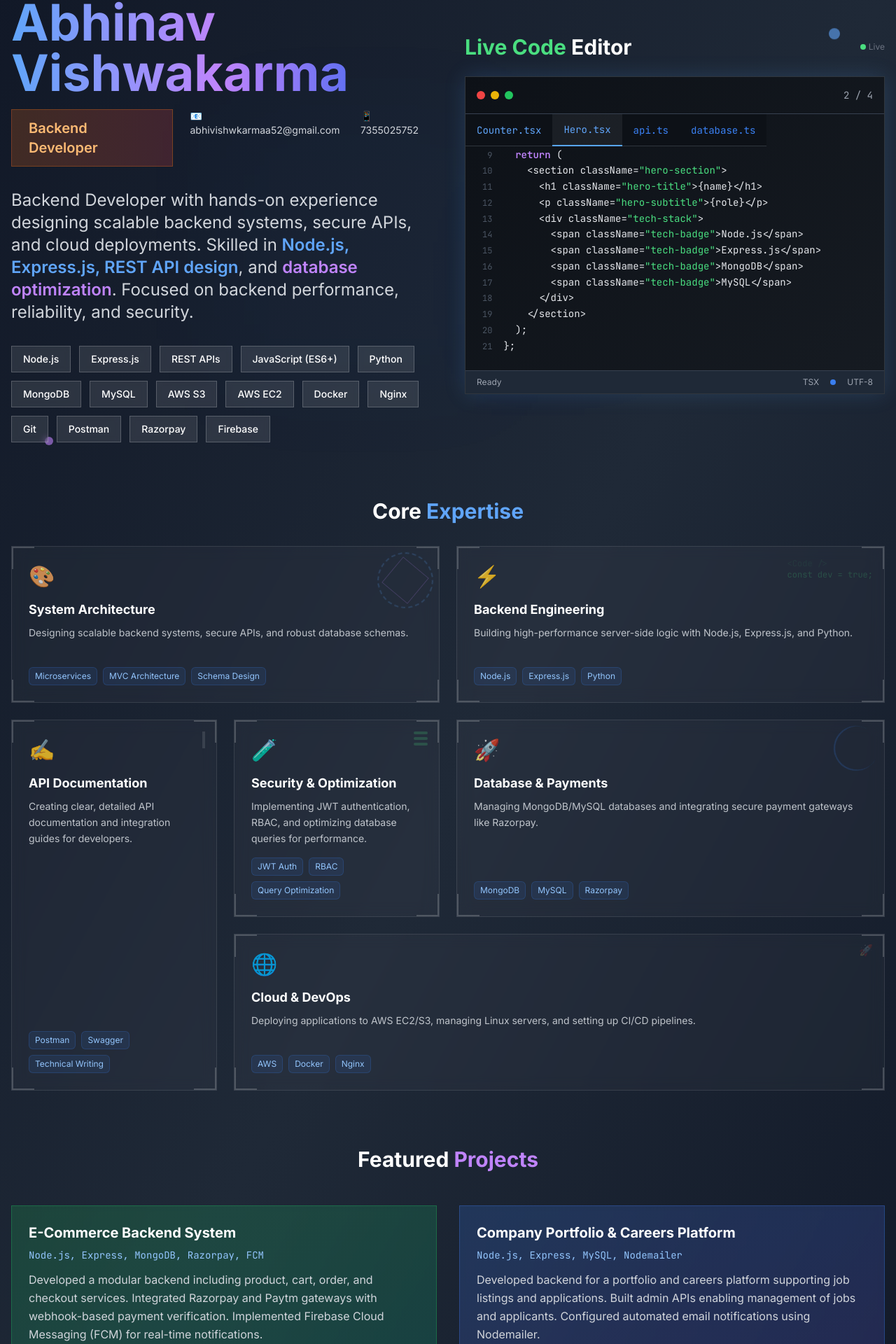
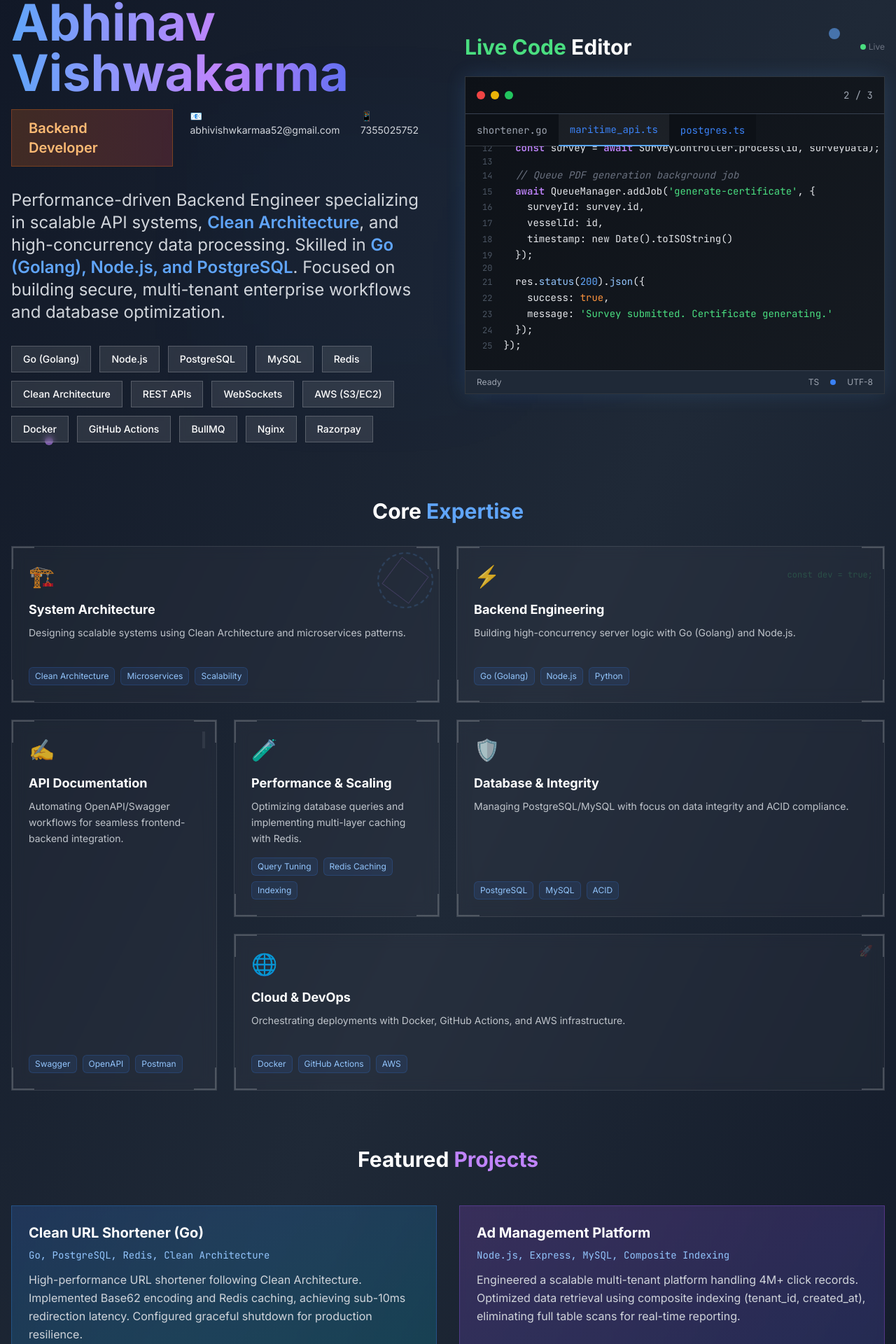
Before and after one commit to Abhinav-vishwkarmaa/portfolio, a React (Vite) app: page / in a window 1280 px wide. Shown: the part 36-1956 px from the top of the page at 70% size. Built offline with nearby package versions, Linux system fonts and the light colour scheme; the HTML template or start-up script is replaced by a standard one.

Commit message:
refactored website

```diff
--- a/src/App.jsx
+++ b/src/App.jsx
@@ -96,9 +96,8 @@ const App = () => {
               animate={{ opacity: 1 }}
               transition={{ duration: 0.8, delay: 0.8 }}
             >
-              Backend Developer with hands-on experience designing scalable backend systems, secure APIs, and cloud deployments. Skilled in{' '}
-              <span className="text-blue-400 font-semibold">Node.js, Express.js, REST API design</span>, and{' '}
-              <span className="text-purple-400 font-semibold">database optimization</span>. Focused on backend performance, reliability, and security.
+              Performance-driven Backend Engineer specializing in scalable API systems, <span className="text-blue-400 font-semibold">Clean Architecture</span>, and high-concurrency data processing. Skilled in{' '}
+              <span className="text-blue-400 font-semibold">Go (Golang), Node.js, and PostgreSQL</span>. Focused on building secure, multi-tenant enterprise workflows and database optimization.
 
             </motion.p>
 
@@ -110,9 +109,9 @@ const App = () => {
               transition={{ duration: 0.8, delay: 1.0 }}
             >
               {[
-                'Node.js', 'Express.js', 'REST APIs', 'JavaScript (ES6+)', 'Python',
-                'MongoDB', 'MySQL', 'AWS S3', 'AWS EC2', 'Docker',
-                'Nginx', 'Git', 'Postman', 'Razorpay', 'Firebase'
+                'Go (Golang)', 'Node.js', 'PostgreSQL', 'MySQL', 'Redis',
+                'Clean Architecture', 'REST APIs', 'WebSockets', 'AWS (S3/EC2)', 'Docker',
+                'GitHub Actions', 'BullMQ', 'Nginx', 'Razorpay'
               ].map((tech, index) => (
                 <motion.span
                   key={tech}
@@ -201,32 +200,60 @@ const App = () => {
           <div className="grid grid-cols-1 md:grid-cols-2 gap-8">
             {[
               {
-                title: "E-Commerce Backend System",
-                tech: "Node.js, Express, MongoDB, Razorpay, FCM",
-                description: "Developed a modular backend including product, cart, order, and checkout services. Integrated Razorpay and Paytm gateways with webhook-based payment verification. Implemented Firebase Cloud Messaging (FCM) for real-time notifications.",
-                color: "from-green-500/20 to-emerald-500/20 border-green-500/30"
+                title: "Clean URL Shortener (Go)",
+                tech: "Go, PostgreSQL, Redis, Clean Architecture",
+                description: "High-performance URL shortener following Clean Architecture. Implemented Base62 encoding and Redis caching, achieving sub-10ms redirection latency. Configured graceful shutdown for production resilience.",
+                color: "from-blue-500/20 to-cyan-500/20 border-blue-500/30",
+                link: "https://github.com/your-username/go-shortener" // Placeholder github link
               },
               {
-                title: "Company Portfolio & Careers Platform",
-                tech: "Node.js, Express, MySQL, Nodemailer",
-                description: "Developed backend for a portfolio and careers platform supporting job listings and applications. Built admin APIs enabling management of jobs and applicants. Configured automated email notifications using Nodemailer.",
-                color: "from-blue-500/20 to-indigo-500/20 border-blue-500/30"
+                title: "Ad Management Platform",
+                tech: "Node.js, Express, MySQL, Composite Indexing",
+                description: "Engineered a scalable multi-tenant platform handling 4M+ click records. Optimized data retrieval using composite indexing (tenant_id, created_at), eliminating full table scans for real-time reporting.",
+                color: "from-purple-500/20 to-indigo-500/20 border-purple-500/30",
+                link: "https://track-myads.com"
+              },
+              {
+                title: "Maritime Inspection Workflow",
+                tech: "Node.js, PostgreSQL, BullMQ, Swagger UI",
+                description: "Built a mission-critical certification engine managing vessel flags and inspections. Implemented asynchronous document processing with BullMQ and automated Swagger documentation workflows.",
+                color: "from-emerald-500/20 to-teal-500/20 border-emerald-500/30",
+                link: "https://grclass.com"
+              },
+              {
+                title: "E-Commerce Backend",
+                tech: "Node.js, Express, MongoDB, Payment Gateways",
+                description: "Developed modular backend for checkouts and dashboards. Integrated idempotent payment gateways (Razorpay/Paytm) with secure webhook verification to prevent duplicate transactions.",
+                color: "from-orange-500/20 to-amber-500/20 border-orange-500/30",
+                link: "#"
               }
             ].map((project, index) => (
               <motion.div
                 key={project.title}
-                className={`bg-gradient-to-br ${project.color} backdrop-blur-sm p-6 border`}
+                className={`bg-gradient-to-br ${project.color} backdrop-blur-sm p-6 border cursor-pointer group relative overflow-hidden`}
                 initial={{ opacity: 0, y: 30 }}
                 animate={{ opacity: 1, y: 0 }}
                 transition={{ delay: 2.2 + index * 0.2, duration: 0.6 }}
+                onClick={() => project.link && project.link !== '#' && window.open(project.link, '_blank')}
                 whileHover={{
                   scale: 1.02,
+                  y: -5,
                   transition: { duration: 0.2 }
                 }}
               >
-                <h3 className="text-xl font-bold mb-2">{project.title}</h3>
+                <div className="flex justify-between items-start mb-2">
+                  <h3 className="text-xl font-bold">{project.title}</h3>
+                  {project.link && project.link !== '#' && (
+                    <span className="text-blue-400 opacity-0 group-hover:opacity-100 transition-opacity">
+                      ↗
+                    </span>
+                  )}
+                </div>
                 <div className="text-sm text-blue-300 mb-3 font-mono">{project.tech}</div>
                 <p className="text-gray-300 leading-relaxed">{project.description}</p>
+
+                {/* Hover Glow Effect */}
+                <div className="absolute inset-0 bg-white/5 opacity-0 group-hover:opacity-100 transition-opacity duration-300 pointer-events-none" />
               </motion.div>
             ))}
           </div>
@@ -247,7 +274,7 @@ const App = () => {
                 <h4 className="font-semibold text-white">B.Tech in Computer Science & Engineering</h4>
                 <p className="text-gray-300">Dr. Ambedkar Institute of Technology for Handicapped</p>
                 <p className="text-sm text-gray-400">Kanpur, India</p>
-                <p className="text-sm text-blue-300">2020 -- 2024 • CGPA: 7.4</p>
+                <p className="text-sm text-blue-300">2022 -- 2026 • CGPA: 7.4</p>
               </div>
             </div>
           </div>
@@ -261,22 +288,22 @@ const App = () => {
                 <p className="text-sm text-gray-400">Sep 2025 -- Present</p>
                 <p className="text-sm text-orange-300 mt-1">Remote</p>
                 <ul className="text-sm text-gray-300 mt-2 space-y-1">
-                  <li>• Maintain backend services using Node.js and Express.js</li>
-                  <li>• Address scalability challenges and reinforce security</li>
-                  <li>• Develop REST APIs and integration layers</li>
-                  <li>• Improve backend performance through debugging</li>
+                  <li>• Architected Maritime Survey engine & automated PDF certification</li>
+                  <li>• Optimized global date-time handling with strict IST layers</li>
+                  <li>• Built asynchronous task queues using BullMQ and Redis</li>
+                  <li>• Automated Swagger documentation & CI/CD workflows</li>
                 </ul>
               </div>
             </div>
           </div>
         </motion.div>
-      </div>
+      </div >
 
       {/* Floating Elements */}
-      <div className="fixed top-20 right-20 w-4 h-4 bg-blue-400 rounded-full animate-bounce opacity-60"></div>
+      < div className="fixed top-20 right-20 w-4 h-4 bg-blue-400 rounded-full animate-bounce opacity-60" ></div >
       <div className="fixed bottom-32 left-16 w-3 h-3 bg-purple-400 rounded-full animate-pulse opacity-60"></div>
       <div className="fixed top-1/3 left-8 w-2 h-2 bg-green-400 rounded-full animate-ping opacity-40"></div>
-    </div>
+    </div >
   );
 };
 
--- a/src/components/BentoGrid.jsx
+++ b/src/components/BentoGrid.jsx
@@ -218,44 +218,44 @@ const BentoGrid = () => {
   const bentoItems = [
     {
       title: "System Architecture",
-      description: "Designing scalable backend systems, secure APIs, and robust database schemas.",
-      icon: "🎨",
-      skills: ["Microservices", "MVC Architecture", "Schema Design"],
+      description: "Designing scalable systems using Clean Architecture and microservices patterns.",
+      icon: "🏗️",
+      skills: ["Clean Architecture", "Microservices", "Scalability"],
       className: "md:col-span-1 lg:col-span-2"
     },
     {
       title: "Backend Engineering",
-      description: "Building high-performance server-side logic with Node.js, Express.js, and Python.",
+      description: "Building high-concurrency server logic with Go (Golang) and Node.js.",
       icon: "⚡",
-      skills: ["Node.js", "Express.js", "Python", "REST APIs"],
+      skills: ["Go (Golang)", "Node.js", "Python", "BullMQ"],
       className: "md:col-span-2 lg:col-span-2"
     },
     {
       title: "API Documentation",
-      description: "Creating clear, detailed API documentation and integration guides for developers.",
+      description: "Automating OpenAPI/Swagger workflows for seamless frontend-backend integration.",
       icon: "✍️",
-      skills: ["Postman", "Swagger", "Technical Writing"],
+      skills: ["Swagger", "OpenAPI", "Postman"],
       className: "md:col-span-1 lg:col-span-1 lg:row-span-2"
     },
     {
-      title: "Security & Optimization",
-      description: "Implementing JWT authentication, RBAC, and optimizing database queries for performance.",
+      title: "Performance & Scaling",
+      description: "Optimizing database queries and implementing multi-layer caching with Redis.",
       icon: "🧪",
-      skills: ["JWT Auth", "RBAC", "Query Optimization"],
+      skills: ["Query Tuning", "Redis Caching", "Indexing"],
       className: "md:col-span-2 lg:col-span-1"
     },
     {
-      title: "Database & Payments",
-      description: "Managing MongoDB/MySQL databases and integrating secure payment gateways like Razorpay.",
-      icon: "🚀",
-      skills: ["MongoDB", "MySQL", "Razorpay", "Paytm"],
+      title: "Database & Integrity",
+      description: "Managing PostgreSQL/MySQL with focus on data integrity and ACID compliance.",
+      icon: "🛡️",
+      skills: ["PostgreSQL", "MySQL", "ACID", "Idempotency"],
       className: "md:col-span-2 lg:col-span-2"
     },
     {
       title: "Cloud & DevOps",
-      description: "Deploying applications to AWS EC2/S3, managing Linux servers, and setting up CI/CD pipelines.",
+      description: "Orchestrating deployments with Docker, GitHub Actions, and AWS infrastructure.",
       icon: "🌐",
-      skills: ["AWS", "Docker", "Nginx", "Linux"],
+      skills: ["Docker", "GitHub Actions", "AWS", "Nginx"],
       className: "md:col-span-1 lg:col-span-3"
     }
   ];
--- a/src/components/CodeEditor.jsx
+++ b/src/components/CodeEditor.jsx
@@ -108,155 +108,94 @@ const CodeEditor = () => {
 
   const codeSnippets = [
     {
-      name: 'Counter.tsx',
-      language: 'tsx',
-      hasPreview: true,
-      content: `import React, { useState } from 'react';
+      name: 'shortener.go',
+      language: 'go',
+      content: `package service
 
-const Counter = () => {
-  const [count, setCount] = useState(0);
+import (
+	"context"
+	"github.com/redis/go-redis/v9"
+)
 
-  return (
-    <div className="counter-container">
-      <h3>Interactive Counter</h3>
-      <div className="count-display">
-        {count}
-      </div>
-      <div className="button-group">
-        <button onClick={() => setCount(c => c - 1)}>
-          - Decrement
-        </button>
-        <button onClick={() => setCount(c => c + 1)}>
-          + Increment
-        </button>
-      </div>
-    </div>
-  );
-};`
+type URLShortener struct {
+	repo  Repository
+	cache *redis.Client
+}
+
+func (s *URLShortener) GetRedirect(ctx context.Context, code string) (string, error) {
+	// Try cache first
+	url, err := s.cache.Get(ctx, "url:"+code).Result()
+	if err == nil {
+		return url, nil
+	}
+
+	// Fallback to DB
+	originalURL, err := s.repo.FindByCode(ctx, code)
+	if err != nil {
+		return "", err
+	}
+
+	// Set cache asynchronously
+	go s.cache.Set(ctx, "url:"+code, originalURL, 0)
+
+	return originalURL, nil}`
     },
     {
-      name: 'Hero.tsx',
-      language: 'tsx',
-      content: `import React from 'react';
+      name: 'maritime_api.ts',
+      language: 'ts',
+      content: `import { Router } from 'express';
+import { SurveyController } from './controllers';
+import { QueueManager } from './queue';
 
-interface HeroProps {
-  name: string;
-  role: string;
-}
+export const maritimeRouter = Router();
 
-export const Hero: React.FC<HeroProps> = ({ name, role }) => {
-  return (
-    <section className="hero-section">
-      <h1 className="hero-title">{name}</h1>
-      <p className="hero-subtitle">{role}</p>
-      <div className="tech-stack">
-        <span className="tech-badge">Node.js</span>
-        <span className="tech-badge">Express.js</span>
-        <span className="tech-badge">MongoDB</span>
-        <span className="tech-badge">MySQL</span>
-      </div>
-    </section>
-  );
-};`
-    },
-    {
-      name: 'api.ts',
-      language: 'ts',
-      content: `import express, { Request, Response } from 'express';
-import jwt from 'jsonwebtoken';
-import { connectDB } from './database';
+maritimeRouter.post('/vessels/:id/submit-survey', async (req, res) => {
+  const { id } = req.params;
+  const surveyData = req.body;
 
-interface OrderRequest {
-  items: Array<{
-    productId: string;
-    quantity: number;
-  }>;
-  paymentMethod: 'UPI' | 'Paytm Wallet';
-}
+  // Process survey logic
+  const survey = await SurveyController.process(id, surveyData);
 
-export const groceryApi = express.Router();
-
-groceryApi.post('/orders', async (req: Request, res: Response) => {
-  try {
-    const { items, paymentMethod } = req.body as OrderRequest;
-
-    const order = await createGroceryOrder({
-      items,
-      paymentMethod,
-      userId: req.user.id
+  // Queue PDF generation background job
+  await QueueManager.addJob('generate-certificate', {
+    surveyId: survey.id,
+    vesselId: id,
+    timestamp: new Date().toISOString()
   });
 
-    const paymentResult = await processPaymentWithPaytm({
-      orderId: order.id,
-      amount: order.total,
-      paymentMethod
+  res.status(200).json({
+    success: true,
+    message: 'Survey submitted. Certificate generating.'
   });
-
-    if (paymentResult.success) {
-      await verifyOtpForOrder(order.id);
-      await generateInvoicePDF(order.id);
-
-      res.json({ success: true, order });
-    } else {
-      res.status(400).json({ error: 'Payment failed' });
-    }
-  } catch (error) {
-    console.error('Order creation error:', error);
-    res.status(500).json({ error: 'Internal server error' });
-  }
 });`
     },
     {
-      name: 'database.ts',
+      name: 'postgres.ts',
       language: 'ts',
-      content: `import mongoose from 'mongoose';
-import mysql from 'mysql2/promise';
+      content: `import { Pool } from 'pg';
 
-const MONGODB_URI = process.env.MONGODB_URI!;
-const MYSQL_CONFIG = {
-  host: process.env.MYSQL_HOST,
-  user: process.env.MYSQL_USER,
-  password: process.env.MYSQL_PASSWORD,
-  database: process.env.MYSQL_DATABASE,
+const pool = new Pool();
+
+export const query = async (text: string, params: any[]) => {
+  const start = Date.now();
+  try {
+    const res = await pool.query(text, params);
+    const duration = Date.now() - start;
+    console.log('executed query', { text, duration, rows: res.rowCount });
+    return res;
+  } catch (err) {
+    console.error('query error', err);
+    throw err;
+  }
 };
 
-export class DatabaseManager {
-  private static instance: DatabaseManager;
-  private mongoConnection: typeof mongoose;
-  private mysqlConnection: mysql.Connection;
-
-  private constructor() {}
-
-  public static getInstance(): DatabaseManager {
-    if (!DatabaseManager.instance) {
-      DatabaseManager.instance = new DatabaseManager();
-    }
-    return DatabaseManager.instance;
-  }
-
-  async connect(): Promise<void> {
-    try {
-      // MongoDB Connection
-      this.mongoConnection = await mongoose.connect(MONGODB_URI);
-      console.log('✅ MongoDB connected');
-
-      // MySQL Connection
-      this.mysqlConnection = await mysql.createConnection(MYSQL_CONFIG);
-      console.log('✅ MySQL connected');
-
-    } catch (error) {
-      console.error('❌ Database connection failed:', error);
-      throw error;
-    }
-  }
-
-  async close(): Promise<void> {
-    await this.mongoConnection.disconnect();
-    await this.mysqlConnection.end();
-  }
-}
-
-export const dbManager = DatabaseManager.getInstance();`
+// composite index optimization helper
+export const optimizeTable = async () => {
+  await query(\`
+    CREATE INDEX IF NOT EXISTS idx_tenant_created
+    ON clicks (tenant_id, created_at DESC)
+  \`, []);
+};`
     }
   ];
 
@@ -350,16 +289,14 @@ export const dbManager = DatabaseManager.getInstance();`
           <div className="flex bg-gray-800 rounded-lg p-1 border border-gray-700">
             <button
               onClick={() => setShowPreview(false)}
-              className={`px-3 py-1 text-xs rounded-md transition-colors ${
-                !showPreview ? 'bg-blue-500/20 text-blue-400' : 'text-gray-400 hover:text-gray-300'
+              className={`px-3 py-1 text-xs rounded-md transition-colors ${!showPreview ? 'bg-blue-500/20 text-blue-400' : 'text-gray-400 hover:text-gray-300'
                 }`}
             >
               Code
             </button>
             <button
               onClick={() => setShowPreview(true)}
-              className={`px-3 py-1 text-xs rounded-md transition-colors ${
-                showPreview ? 'bg-green-500/20 text-green-400' : 'text-gray-400 hover:text-gray-300'
+              className={`px-3 py-1 text-xs rounded-md transition-colors ${showPreview ? 'bg-green-500/20 text-green-400' : 'text-gray-400 hover:text-gray-300'
                 }`}
             >
               Preview
@@ -377,8 +314,7 @@ export const dbManager = DatabaseManager.getInstance();`
         {codeSnippets.map((tab, index) => (
           <motion.button
             key={tab.name}
-            className={`px-4 py-3 text-sm font-mono transition-all duration-300 whitespace-nowrap ${
-              activeTab === index
+            className={`px-4 py-3 text-sm font-mono transition-all duration-300 whitespace-nowrap ${activeTab === index
                 ? 'tab-active text-white bg-white/5'
                 : 'tab-inactive text-gray-400 hover:text-gray-300'
               }`}
```
Also changed, not shown: 1 other file (tests, documents, lock files or other folders). Lines whose indentation alone changed are shown as unchanged.
